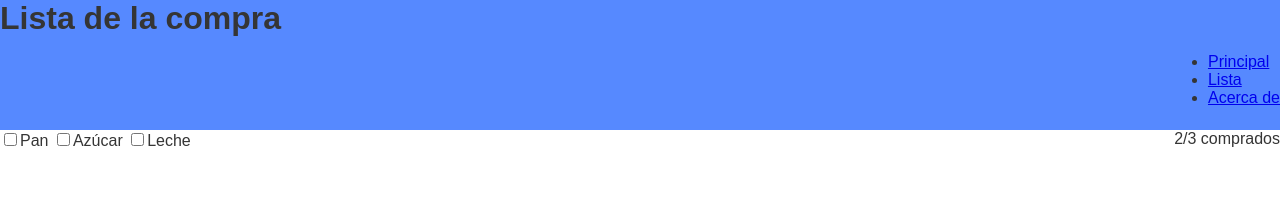
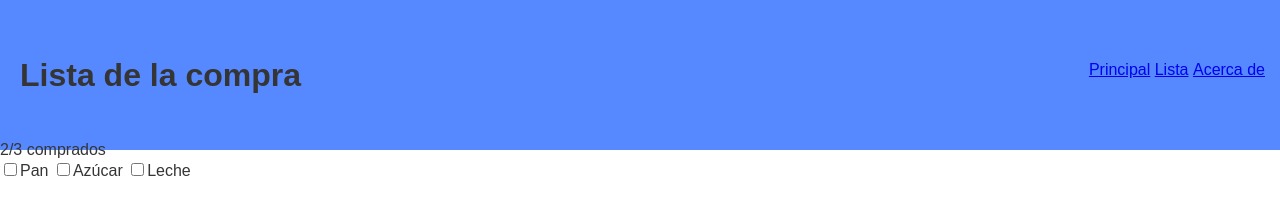
Before and after one commit to aronilie/202207-w1ch4-aron-ilie, a plain HTML site: page index.html in a window 1280 px wide. Drawn offline with Linux system fonts and the light colour scheme.

Commit message:
Aligned items of the header

```diff
--- a/styles/styles.css
+++ b/styles/styles.css
@@ -11,20 +11,6 @@ html {
   color: var(--main-text-color);
 }
 
-body {
-  margin: 0 auto;
-  padding: 0;
-}
-
-header {
-  background-color: #5689ff;
-  height: 130px;
-}
-
-nav {
-  float: right;
-}
-
 h1,
 h2,
 h3,
@@ -33,3 +19,37 @@ h5,
 h6 {
   margin: 0;
 }
+
+body {
+  margin: 0 auto;
+  padding: 0;
+}
+
+header {
+  background-color: #5689ff;
+  height: 150px;
+  display: flex;
+  align-items: center;
+  justify-content: space-between;
+}
+
+nav {
+  height: 10px;
+  line-height: 0;
+  padding: 0 15px 0 0;
+}
+
+nav ul {
+  margin: 0;
+  padding: 0;
+  height: 130px;
+  text-align: right;
+}
+
+nav ul li {
+  display: inline-block;
+}
+
+h1 {
+  padding: 0 0 0 20px;
+}
```
